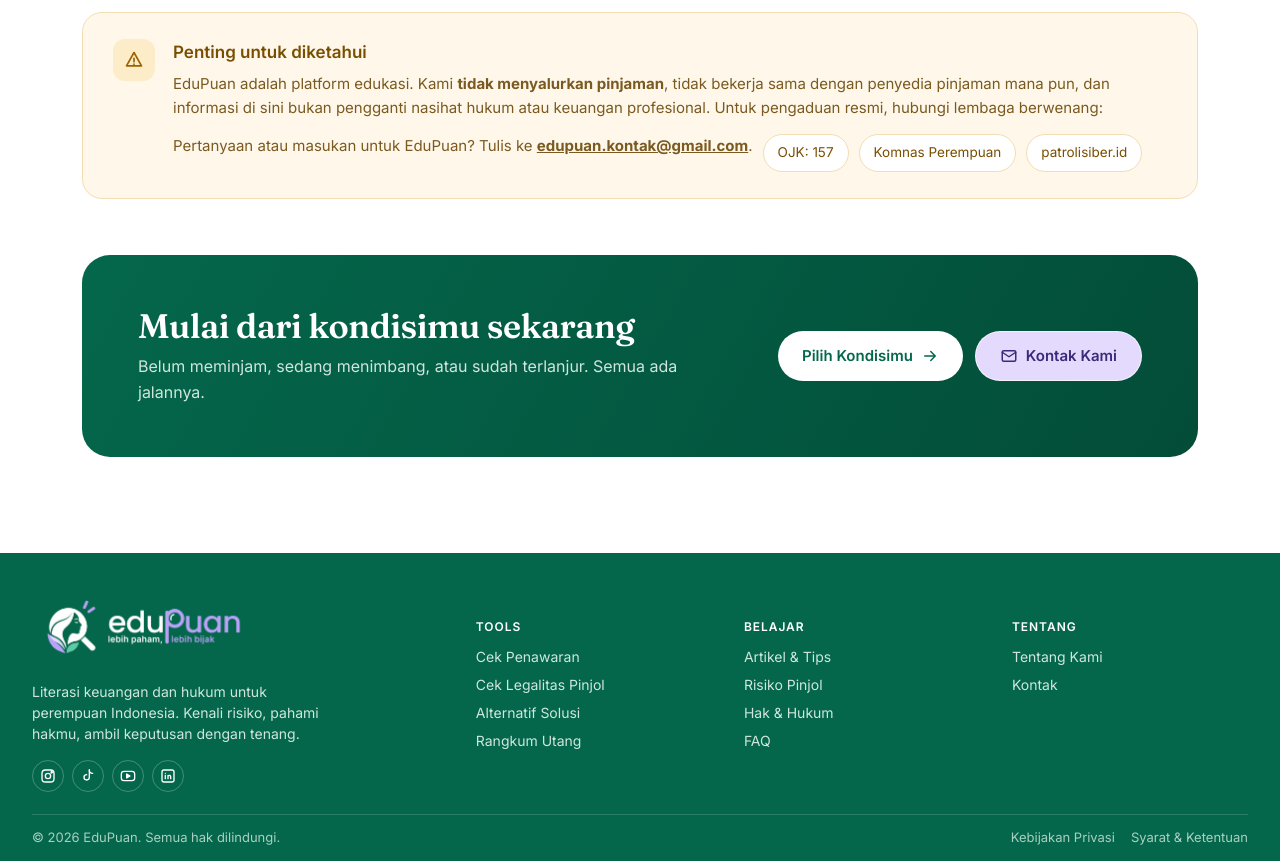
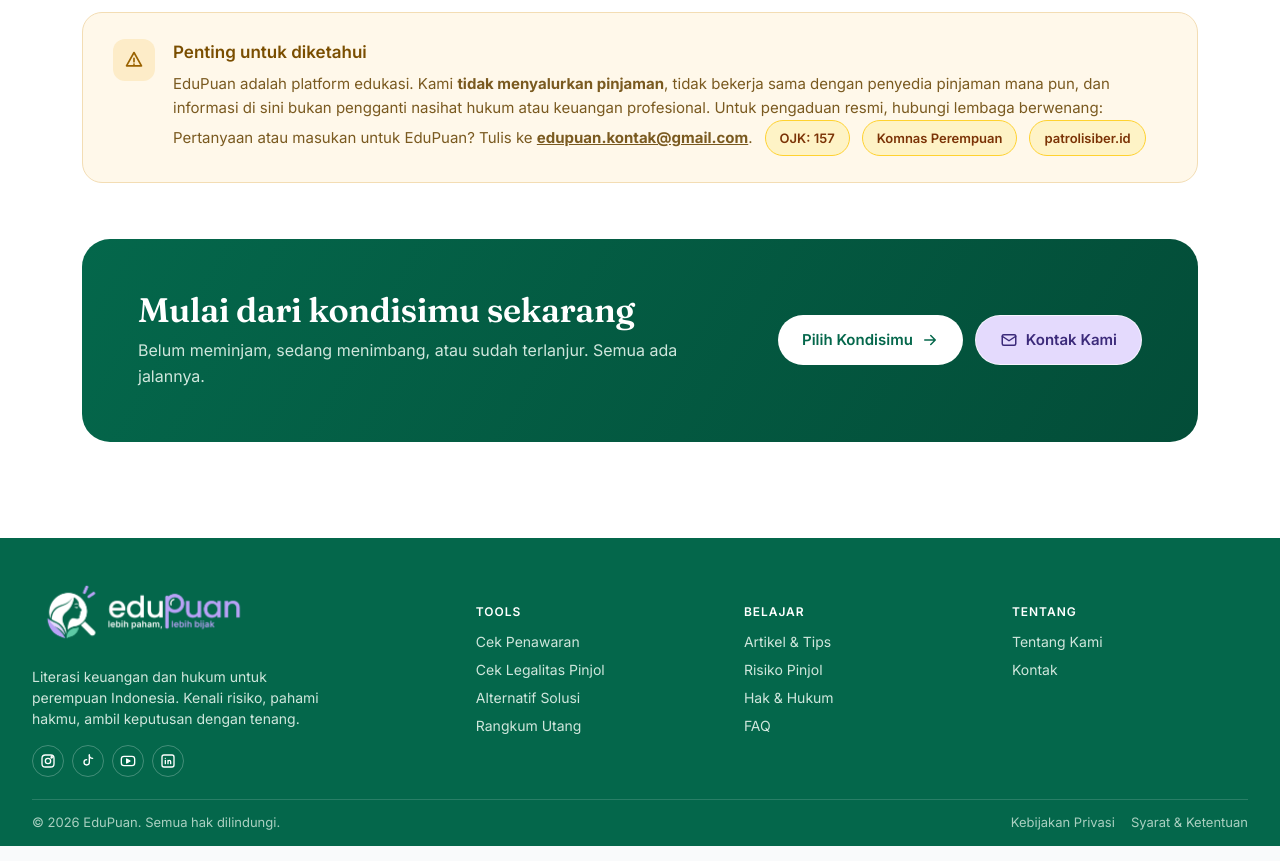
Before and after one commit to blacurly/maria-walanda-maramis, a Next.js app in the folder web/: page /tentang in a window 1280 px wide. Shown: the part 4560-5421 px from the top of the page. Built offline with nearby package versions, Linux system fonts and the light colour scheme.

Commit message:
fix(frontend): tombol lembaga di Tentang responsif dan bisa diklik

```diff
--- a/web/src/app/tentang/page.tsx
+++ b/web/src/app/tentang/page.tsx
@@ -8,6 +8,14 @@ import "./tentang.css";
 import { EMAIL_KONTAK, LINK_GMAIL } from "@/lib/kontak";
 
 const fraunces = Fraunces({ subsets: ["latin"], weight: "600", variable: "--font-fraunces" });
+const LEMBAGA = [
+  { label: "OJK: 157", href: "tel:157" },
+  { label: "Komnas Perempuan", href: "https://komnasperempuan.go.id" },
+  { label: "patrolisiber.id", href: "https://patrolisiber.id" },
+];
+
+const PILL =
+  "inline-flex min-h-9 items-center justify-center rounded-full border border-amber-300 bg-amber-100 px-3.5! py-1.5! text-[13px] font-semibold text-amber-900 no-underline! transition-colors hover:bg-amber-200 focus-visible:outline-none focus-visible:ring-2 focus-visible:ring-amber-700 focus-visible:ring-offset-2 active:scale-[.98]";
 
 export const metadata: Metadata = {
   title: "Tentang – EduPuan",
@@ -337,12 +345,25 @@ export default function TentangPage() {
                 dengan penyedia pinjaman mana pun, dan informasi di sini bukan pengganti nasihat hukum atau
                 keuangan profesional. Untuk pengaduan resmi, hubungi lembaga berwenang:
               </p>
-              <div className="contacts">
-                <p>Pertanyaan atau masukan untuk EduPuan? Tulis ke <a href={LINK_GMAIL} target="_blank" rel="noopener noreferrer"><b>{EMAIL_KONTAK}</b></a>.</p>
-                <span>OJK: 157</span>
-                <span>Komnas Perempuan</span>
-                <span>patrolisiber.id</span>
-              </div>
+              <div className="mt-0! flex flex-wrap items-center gap-x-3 gap-y-2">
+  <p className="m-0!">
+    Pertanyaan atau masukan untuk EduPuan? Tulis ke{" "}
+    <a href={LINK_GMAIL} target="_blank" rel="noopener noreferrer">
+      <b>{EMAIL_KONTAK}</b>
+    </a>
+    .
+  </p>
+  {LEMBAGA.map((l) => (
+    <a
+      key={l.label}
+      href={l.href}
+      className={PILL}
+      {...(l.href.startsWith("http") ? { target: "_blank", rel: "noopener noreferrer" } : {})}
+    >
+      {l.label}
+    </a>
+  ))}
+            </div>
             </div>
           </div>
           <div className="cta">
```
